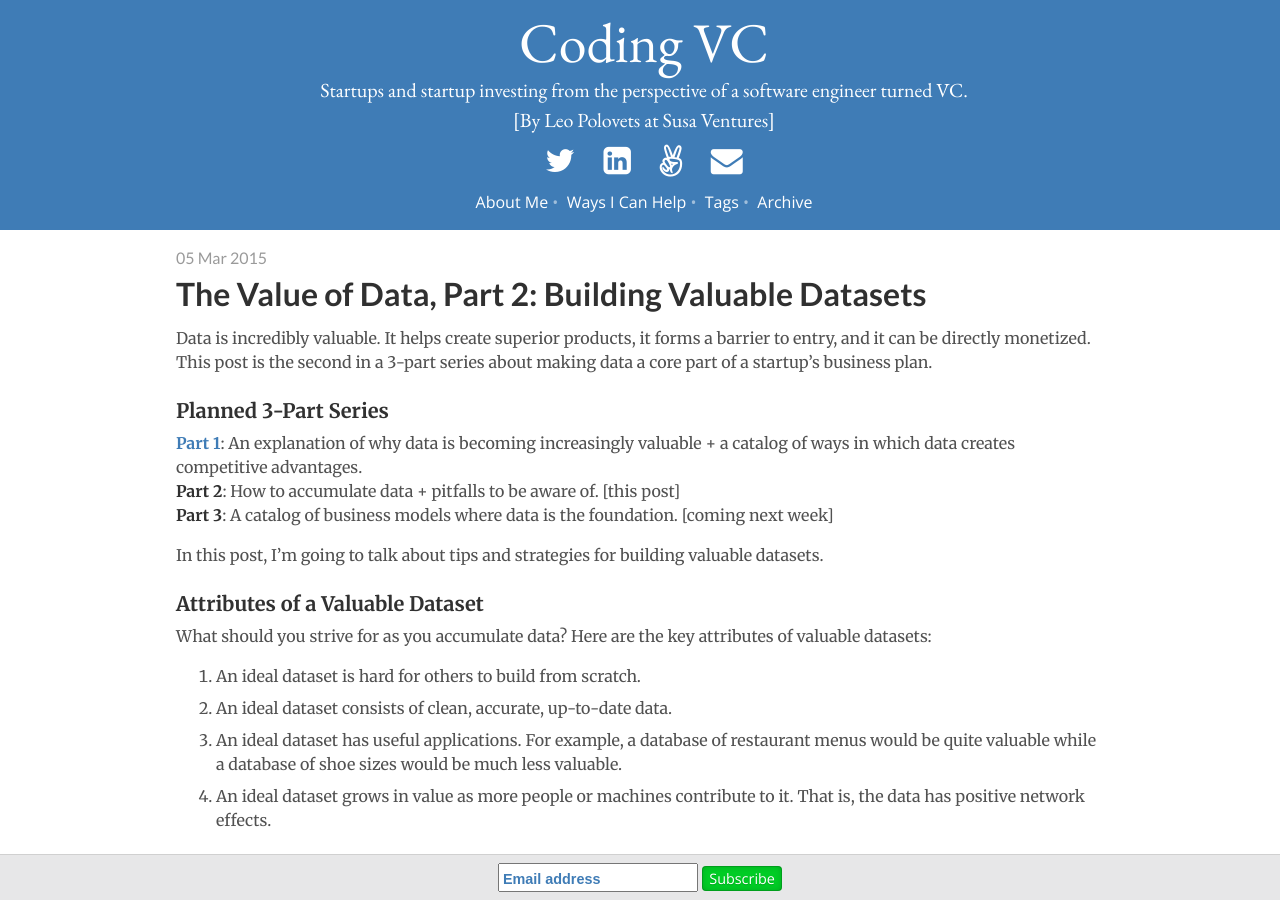
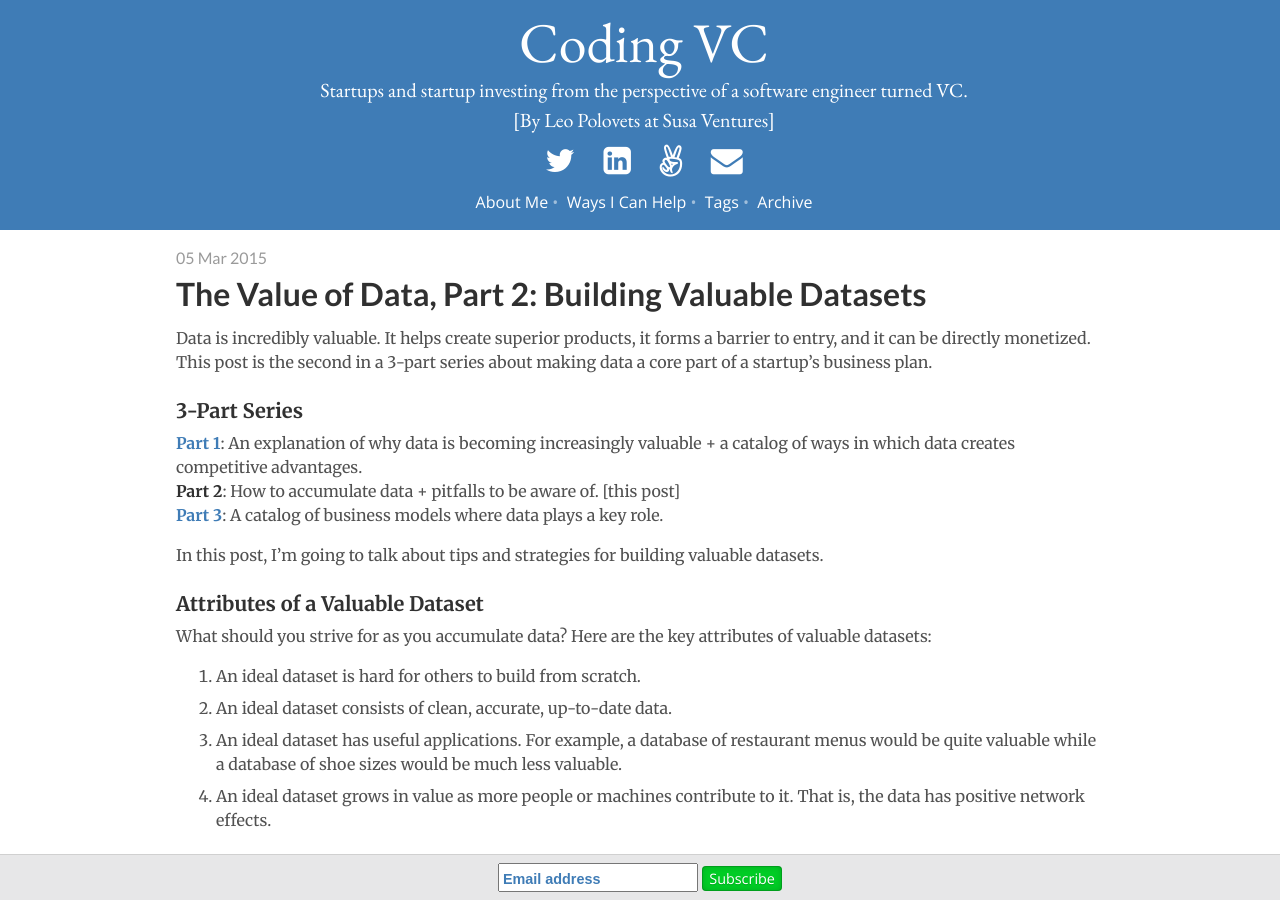
Before and after one commit to codingvc/codingvc, a Jekyll site: the page built from _posts/2015-03-05-the-value-of-data-part-2-building-valuable-datasets.markdown, in a window 1280 px wide and 900 px high. Built offline with Jekyll 4.4.1, drawn with Linux system fonts in a browser that asks for light colours; Markdown is read by kramdown in place of the engine named in the settings; comment, search, counter and statistics services are not loaded; some of the changed text lies outside the part shown.

Commit message:
checking in final post in "Value of Data" series

```diff
--- a/_posts/2014-08-29-the-art-of-profitability.markdown
+++ b/_posts/2014-08-29-the-art-of-profitability.markdown
@@ -5,6 +5,7 @@ title: "The Art of Profitability"
 tags:
 - "Notes"
 - "Book Notes"
+- "Business Models"
 ---
 
 I've read Adrian Slywotzky's <a href="http://www.amazon.com/gp/product/0446692271/ref=as_li_tl?ie=UTF8&camp=1789&creative=390957&creativeASIN=0446692271&linkCode=as2&tag=lesbl0f-20&linkId=BYYMYPTBBVGHJJIK" target="_blank">The Art of Profitability</a> three times now, and each time I learn something new. According to its Amazon page, the book "offers 23 business lessons via the tale of a manager's quest to learn the "art of profitability" from David Zhao, a wise master." Each lesson starts with basic principles and uses the Socratic method to build up to a profitable business model. I think current founders, aspiring founders, investors, and employees would find this book valuable and practical. Here are some notes on the profit models that are most relevant to software companies -- although the notes are no substitute for reading the book!
--- a/_posts/2015-03-05-the-value-of-data-part-2-building-valuable-datasets.markdown
+++ b/_posts/2015-03-05-the-value-of-data-part-2-building-valuable-datasets.markdown
@@ -2,13 +2,16 @@
 layout: post
 title: "The Value of Data, Part 2: Building Valuable Datasets"
 date: 2015-03-05 2:45:00
+tags:
+- "Value of Data"
+- "Business Models"
 ---
 Data is incredibly valuable. It helps create superior products, it forms a barrier to entry, and it can be directly monetized. This post is the second in a 3-part series about making data a core part of a startup's business plan.
 
-### Planned 3-Part Series
+### 3-Part Series
 <a href="{{site.url}}the-value-of-data-part-1-using-data-as-a-competitive-advantage" target="_blank">**Part 1**</a>: An explanation of why data is becoming increasingly valuable + a catalog of ways in which data creates competitive advantages.
 **Part 2**: How to accumulate data + pitfalls to be aware of. [this post]
-**Part 3**: A catalog of business models where data is the foundation. [coming next week]
+<a href="{{site.url}}the-value-of-data-part-3-data-business-models" target="_blank">**Part 3**</a>:  A catalog of business models where data plays a key role.
 
 In this post, I'm going to talk about tips and strategies for building valuable datasets.
 
```
Also changed, not shown: _posts/2015-02-27-the-value-of-data-part-1-using-data-as-a-competitive-advantage.markdown (+5 -2 lines), _posts/2015-03-12-the-value-of-data-part-3-data-business-models.markdown (added, +67 -0 lines).
